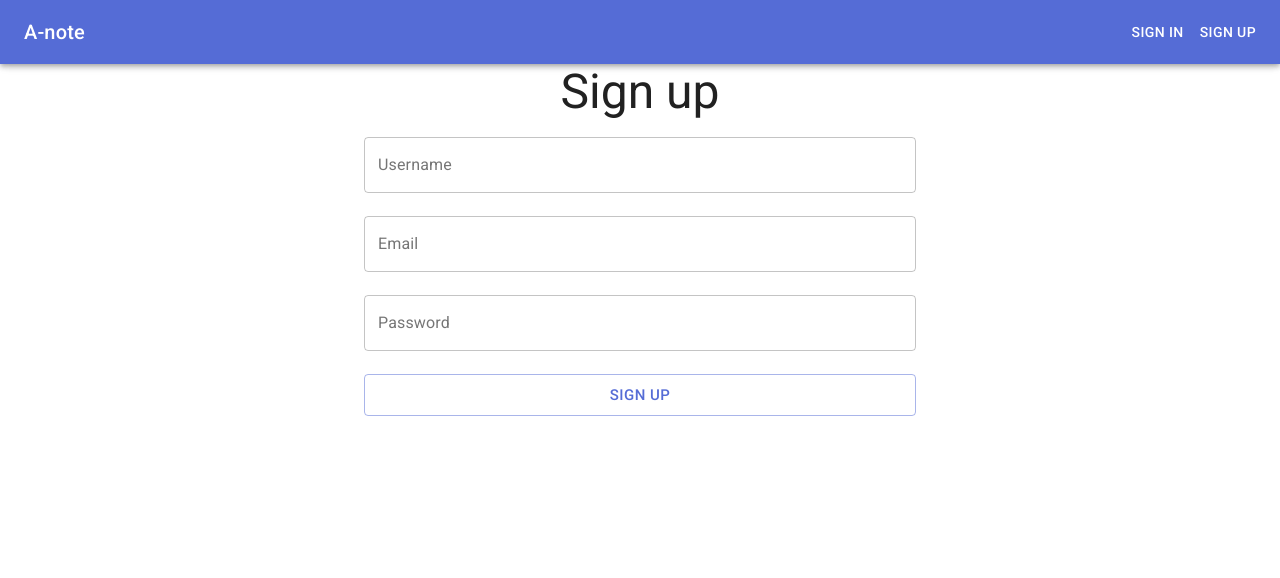
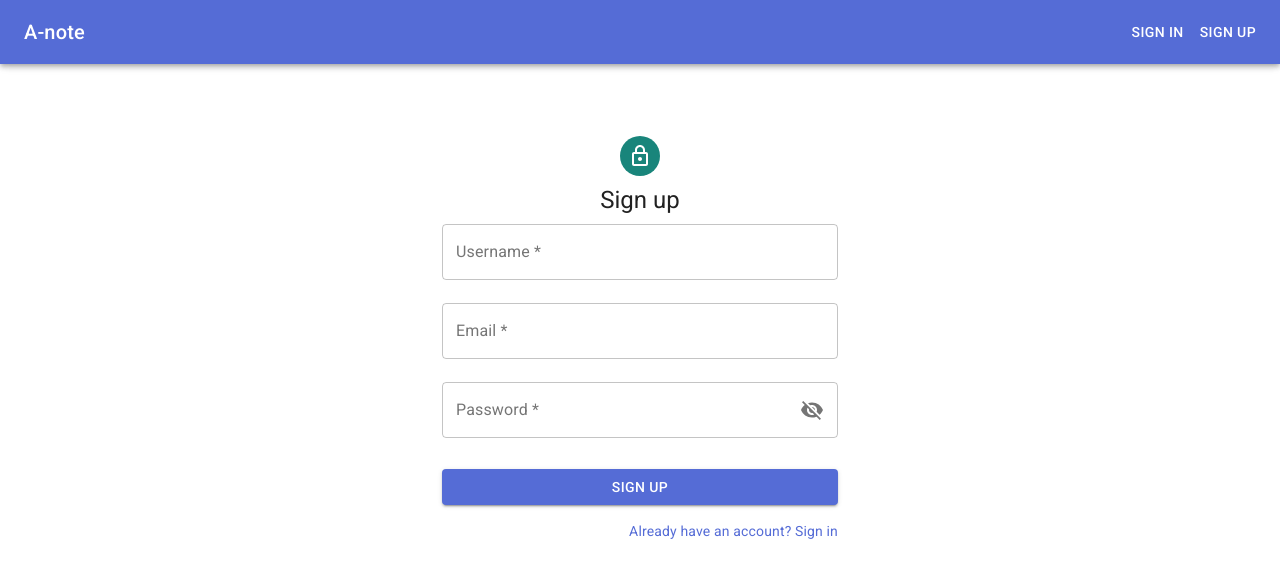
Before and after one commit to kelvinsanchez15/a-note, a Next.js app: page /signup in a window 1280 px wide. Shown: the top 578 px of the page. Built offline with nearby package versions, Linux system fonts and the light colour scheme; no server answers.

Commit message:
revamp signup page

```diff
--- a/pages/signup.js
+++ b/pages/signup.js
@@ -2,10 +2,47 @@ import React, { useState, useEffect } from 'react';
 import Head from 'next/head';
 import { useRouter } from 'next/router';
 import useUser from 'src/utils/useUser';
+import Link from 'src/components/Link';
 import { useFormik } from 'formik';
 import * as Yup from 'yup';
-import { Container, TextField, Typography, Button } from '@material-ui/core';
+import { makeStyles } from '@material-ui/core/styles';
+import {
+  Container,
+  TextField,
+  Typography,
+  Button,
+  Avatar,
+  Grid,
+  Snackbar,
+  InputAdornment,
+  IconButton,
+} from '@material-ui/core';
+import {
+  LockOutlined as LockOutlinedIcon,
+  Visibility,
+  VisibilityOff,
+} from '@material-ui/icons';
 import Alert from '@material-ui/lab/Alert';
+
+const useStyles = makeStyles((theme) => ({
+  paper: {
+    marginTop: theme.spacing(8),
+    display: 'flex',
+    flexDirection: 'column',
+    alignItems: 'center',
+  },
+  avatar: {
+    margin: theme.spacing(1),
+    backgroundColor: theme.palette.secondary.main,
+  },
+  form: {
+    width: '100%', // Fix IE 11 issue.
+    marginTop: theme.spacing(1),
+  },
+  submit: {
+    margin: theme.spacing(1, 0, 2),
+  },
+}));
 
 const initialValues = {
   username: '',
@@ -20,9 +57,11 @@ const validationSchema = Yup.object({
 });
 
 export default function LoginPage() {
+  const classes = useStyles();
   const router = useRouter();
-  const [errorMsg, setErrorMsg] = useState('');
+  const [error, setError] = useState(false);
   const { user, mutate } = useUser();
+  const [showPassword, setShowPassword] = useState(false);
 
   // redirect to home if user is authenticated
   useEffect(() => {
@@ -30,6 +69,7 @@ export default function LoginPage() {
   }, [router, user]);
 
   async function onSubmit(values, onSubmitProps) {
+    setError(false);
     const res = await fetch('/api/users', {
       method: 'POST',
       headers: { 'Content-Type': 'application/json' },
@@ -45,7 +85,7 @@ export default function LoginPage() {
       onSubmitProps.resetForm();
       mutate(userObj);
     } else {
-      setErrorMsg('Username or Email has already been used. Try again!');
+      setError(true);
     }
   }
 
@@ -57,71 +97,106 @@ export default function LoginPage() {
 
   const { errors, touched, handleSubmit, getFieldProps } = formik;
 
+  const handleClickShowPassword = () => setShowPassword(!showPassword);
+  const handleMouseDownPassword = () => setShowPassword(!showPassword);
+
   return (
     <>
       <Head>
         <title>Sign up</title>
       </Head>
 
-      <Container maxWidth="sm">
-        {errorMsg ? <Alert severity="error">{errorMsg}</Alert> : null}
+      <Container maxWidth="xs" component="main">
+        <div className={classes.paper}>
+          <Avatar className={classes.avatar}>
+            <LockOutlinedIcon />
+          </Avatar>
 
-        <Typography component="h2" variant="h3" align="center" gutterBottom>
+          <Typography component="h1" variant="h5">
             Sign up
           </Typography>
 
-        <form onSubmit={handleSubmit}>
+          <form className={classes.form} onSubmit={handleSubmit}>
             <TextField
               fullWidth
               id="username"
               name="username"
-            label="Username"
+              label="Username *"
               autoComplete="username"
               variant="outlined"
-            color="primary"
               {...getFieldProps('username')}
               error={errors.username && Boolean(touched.username)}
               helperText={
                 touched.username && errors.username ? errors.username : ' '
               }
             />
+
             <TextField
               fullWidth
               id="email"
               name="email"
-            label="Email"
+              label="Email *"
               autoComplete="email"
               variant="outlined"
-            color="primary"
               {...getFieldProps('email')}
               error={errors.email && Boolean(touched.email)}
               helperText={touched.email && errors.email ? errors.email : ' '}
             />
+
             <TextField
               fullWidth
               id="password"
               name="password"
-            label="Password"
-            autoComplete="current-password"
-            type="password"
+              label="Password *"
+              autoComplete="new-password"
               variant="outlined"
-            color="primary"
+              type={showPassword ? 'text' : 'password'}
               {...getFieldProps('password')}
               error={errors.password && Boolean(touched.password)}
               helperText={
                 touched.password && errors.password ? errors.password : ' '
               }
+              InputProps={{
+                endAdornment: (
+                  <InputAdornment position="end">
+                    <IconButton
+                      aria-label="toggle password visibility"
+                      edge="end"
+                      onClick={handleClickShowPassword}
+                      onMouseDown={handleMouseDownPassword}
+                    >
+                      {showPassword ? <Visibility /> : <VisibilityOff />}
+                    </IconButton>
+                  </InputAdornment>
+                ),
+              }}
             />
+
             <Button
+              type="submit"
               fullWidth
-            type="submit"
-            variant="outlined"
+              variant="contained"
               color="primary"
-            size="large"
+              className={classes.submit}
             >
-            Sign up
+              Sign Up
             </Button>
+
+            <Grid container justify="flex-end">
+              <Grid item>
+                <Link href="/login" variant="body2">
+                  Already have an account? Sign in
+                </Link>
+              </Grid>
+            </Grid>
           </form>
+        </div>
+
+        <Snackbar open={error}>
+          <Alert severity="error">
+            Username or Email has already been used. Try again!
+          </Alert>
+        </Snackbar>
       </Container>
     </>
   );
```
Lines whose indentation alone changed are shown as unchanged.
